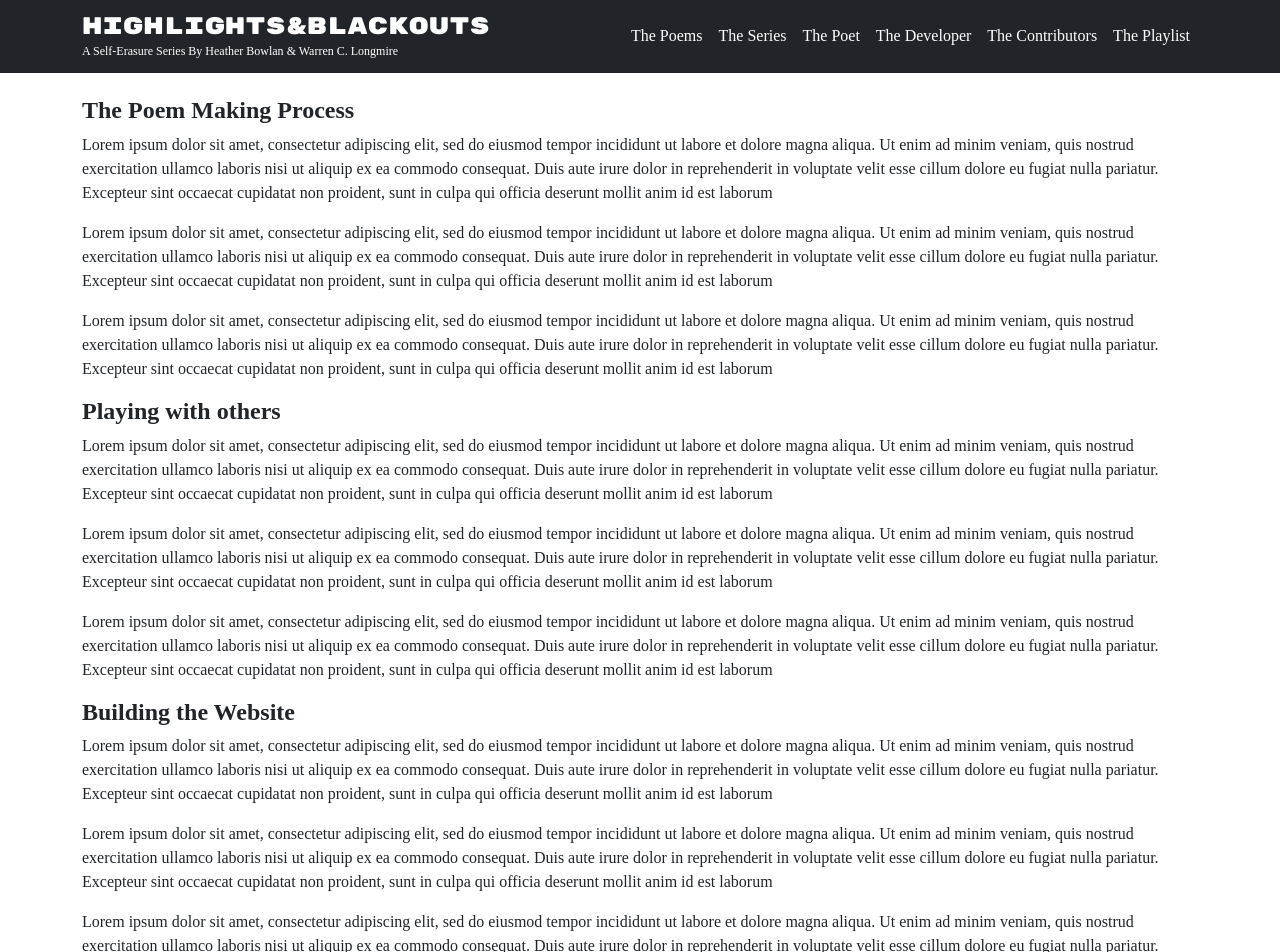
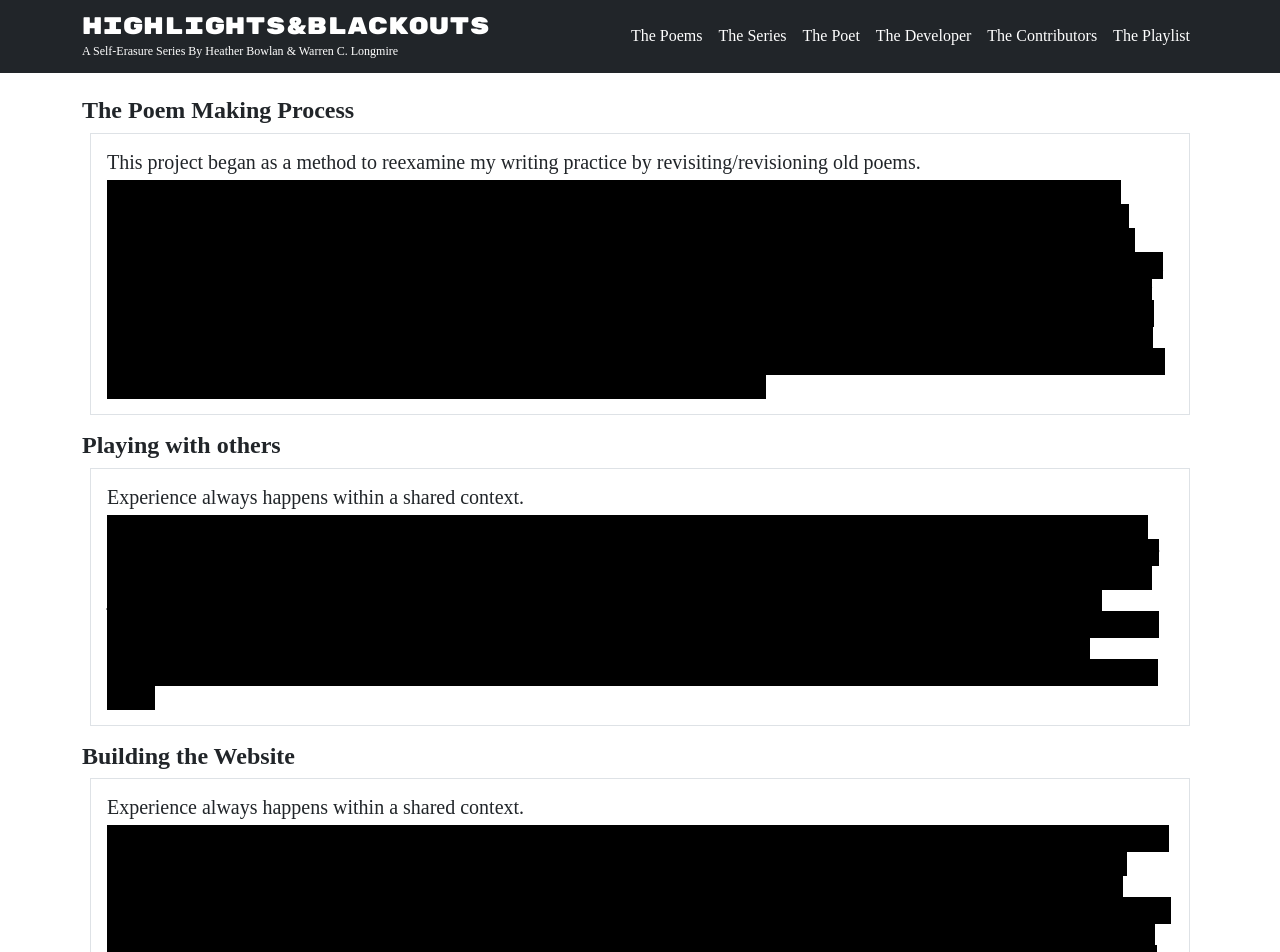
Before and after one commit to wlongmire/self-erasures, a Next.js app: page /series in a window 1280 px wide. Shown: the top 952 px of the page. Built offline with nearby package versions, Linux system fonts and the light colour scheme; a web font is replaced by a local one.

Commit message:
added the series.

```diff
--- a/pages/series.js
+++ b/pages/series.js
@@ -1,22 +1,42 @@
+import { BlockErase } from "../styles/styleHome"
+
 export default function seriesPage() {
     return(<>
-        <div id="poem">
+        <div id="poem" className="mb-3">
             <h1>The Poem Making Process</h1>
-            <p>Lorem ipsum dolor sit amet, consectetur adipiscing elit, sed do eiusmod tempor incididunt ut labore et dolore magna aliqua. Ut enim ad minim veniam, quis nostrud exercitation ullamco laboris nisi ut aliquip ex ea commodo consequat. Duis aute irure dolor in reprehenderit in voluptate velit esse cillum dolore eu fugiat nulla pariatur. Excepteur sint occaecat cupidatat non proident, sunt in culpa qui officia deserunt mollit anim id est laborum</p>
-            <p>Lorem ipsum dolor sit amet, consectetur adipiscing elit, sed do eiusmod tempor incididunt ut labore et dolore magna aliqua. Ut enim ad minim veniam, quis nostrud exercitation ullamco laboris nisi ut aliquip ex ea commodo consequat. Duis aute irure dolor in reprehenderit in voluptate velit esse cillum dolore eu fugiat nulla pariatur. Excepteur sint occaecat cupidatat non proident, sunt in culpa qui officia deserunt mollit anim id est laborum</p>
-            <p>Lorem ipsum dolor sit amet, consectetur adipiscing elit, sed do eiusmod tempor incididunt ut labore et dolore magna aliqua. Ut enim ad minim veniam, quis nostrud exercitation ullamco laboris nisi ut aliquip ex ea commodo consequat. Duis aute irure dolor in reprehenderit in voluptate velit esse cillum dolore eu fugiat nulla pariatur. Excepteur sint occaecat cupidatat non proident, sunt in culpa qui officia deserunt mollit anim id est laborum</p>
+            <div className="p-3 border m-2">
+                <h5>This project began as a method to reexamine my writing practice by revisiting/revisioning old poems.</h5>
+                <BlockErase className="first-child" link="pointer">It’s also very linked to an idea that I think resonates to most writers and (maybe) poets in particular – that a moment, a feeling, a sensation that changes you, is impossible to express in language. And yet as humans we need language as a framework to try to capture it or ever hope to share it.</BlockErase>
+                <BlockErase link="pointer">My source material for my poetry is made up of the moments that I don’t want to lose. Often not a literal experience, although that’s a starting point. But the feelings that linger, or even the details I wish I could remember and so fill in...</BlockErase>
+                <BlockErase link="pointer">Many of the original poems build up an accumulation of detail, while veering toward and away from narrative. I still have a deep love for maximal writing but these days I’ve also shifted into a different kind of openness, one that makes more room for silence. And so as I made my way back into poetry after a few years away I wanted to revisit this “finished” work and, essentially, un-finish it.</BlockErase>
+                <BlockErase link="pointer">I started by printing out my poems and practicing erasure the old-fashioned way, taking a Sharpie to my work. Then I took the opposite approach and highlighted words and phrases. I did this several times, printing out multiple copies  over a period of months and repeating the highlight/blackout process.</BlockErase>
+                <BlockErase link="pointer">The result has been poems that sometimes resembled their originals, albeit a pared-down version, or that tried to distill that source experience/moment or even turn it on its head.</BlockErase>
+            </div>
+
+
         </div>
-        <div id="colaborations">
+        <div id="colaborations" className="mb-3">
             <h1>Playing with others</h1>
-            <p>Lorem ipsum dolor sit amet, consectetur adipiscing elit, sed do eiusmod tempor incididunt ut labore et dolore magna aliqua. Ut enim ad minim veniam, quis nostrud exercitation ullamco laboris nisi ut aliquip ex ea commodo consequat. Duis aute irure dolor in reprehenderit in voluptate velit esse cillum dolore eu fugiat nulla pariatur. Excepteur sint occaecat cupidatat non proident, sunt in culpa qui officia deserunt mollit anim id est laborum</p>
-            <p>Lorem ipsum dolor sit amet, consectetur adipiscing elit, sed do eiusmod tempor incididunt ut labore et dolore magna aliqua. Ut enim ad minim veniam, quis nostrud exercitation ullamco laboris nisi ut aliquip ex ea commodo consequat. Duis aute irure dolor in reprehenderit in voluptate velit esse cillum dolore eu fugiat nulla pariatur. Excepteur sint occaecat cupidatat non proident, sunt in culpa qui officia deserunt mollit anim id est laborum</p>
-            <p>Lorem ipsum dolor sit amet, consectetur adipiscing elit, sed do eiusmod tempor incididunt ut labore et dolore magna aliqua. Ut enim ad minim veniam, quis nostrud exercitation ullamco laboris nisi ut aliquip ex ea commodo consequat. Duis aute irure dolor in reprehenderit in voluptate velit esse cillum dolore eu fugiat nulla pariatur. Excepteur sint occaecat cupidatat non proident, sunt in culpa qui officia deserunt mollit anim id est laborum</p>
+            <div className="p-3 border m-2">
+                <h5>Experience always happens within a shared context.</h5>
+                <BlockErase className="first-child" link="pointer">That’s what I kept returning to when I thought about how to share these poems after completing a few cycles of highlights and blackouts.</BlockErase>
+                <BlockErase link="pointer">I wondered about how I could explore and continue to challenge my perspective. And I thought it could be powerful to put these poems alongside other art and add another, non-verbal layer to the experience to bring out the formative emotion or to challenge it.</BlockErase>
+                <BlockErase link="pointer">So I began to reach out to friends, writers, and artists I followed on Instagram. The process, just like with the erasures, was very organic – sometimes I reached out to people based on specific photos or to request photos I remembered from our past. Sometimes I reached out to artists I admired and asked if they would contribute work to present with specific poems.</BlockErase>
+                <BlockErase link="pointer">And sometimes I shared my own photographs and let viewers draw their own conclusions about the connections.</BlockErase>
+                <BlockErase link="pointer">It's been an amazing experience to see these collaborations unfold, to expand my own understanding of what it means to be an artist, to resist the idea of one voice or one perfect poem and instead open the space to openly acknowledge the influence of others.</BlockErase>
+            </div>
         </div>
         <div id="tech_design">
             <h1>Building the Website</h1>
-            <p>Lorem ipsum dolor sit amet, consectetur adipiscing elit, sed do eiusmod tempor incididunt ut labore et dolore magna aliqua. Ut enim ad minim veniam, quis nostrud exercitation ullamco laboris nisi ut aliquip ex ea commodo consequat. Duis aute irure dolor in reprehenderit in voluptate velit esse cillum dolore eu fugiat nulla pariatur. Excepteur sint occaecat cupidatat non proident, sunt in culpa qui officia deserunt mollit anim id est laborum</p>
-            <p>Lorem ipsum dolor sit amet, consectetur adipiscing elit, sed do eiusmod tempor incididunt ut labore et dolore magna aliqua. Ut enim ad minim veniam, quis nostrud exercitation ullamco laboris nisi ut aliquip ex ea commodo consequat. Duis aute irure dolor in reprehenderit in voluptate velit esse cillum dolore eu fugiat nulla pariatur. Excepteur sint occaecat cupidatat non proident, sunt in culpa qui officia deserunt mollit anim id est laborum</p>
-            <p>Lorem ipsum dolor sit amet, consectetur adipiscing elit, sed do eiusmod tempor incididunt ut labore et dolore magna aliqua. Ut enim ad minim veniam, quis nostrud exercitation ullamco laboris nisi ut aliquip ex ea commodo consequat. Duis aute irure dolor in reprehenderit in voluptate velit esse cillum dolore eu fugiat nulla pariatur. Excepteur sint occaecat cupidatat non proident, sunt in culpa qui officia deserunt mollit anim id est laborum</p>
+            <div className="p-3 border m-2">
+                <h5>Experience always happens within a shared context.</h5>
+                <BlockErase className="first-child" link="pointer">TLorem ipsum dolor sit amet, consectetur adipiscing elit, sed do eiusmod tempor incididunt ut labore et dolore magna aliqua. Ut enim ad minim veniam, quis nostrud exercitation ullamco laboris nisi ut aliquip ex ea commodo consequat. Duis aute irure dolor in reprehenderit in voluptate velit esse cillum dolore eu fugiat nulla pariatur. Excepteur sint occaecat cupidatat non proident, sunt in culpa qui officia deserunt mollit anim id est laborum</BlockErase>
+                <BlockErase link="pointer">Lorem ipsum dolor sit amet, consectetur adipiscing elit, sed do eiusmod tempor incididunt ut labore et dolore magna aliqua. Ut enim ad minim veniam, quis nostrud exercitation ullamco laboris nisi ut aliquip ex ea commodo consequat. Duis aute irure dolor in reprehenderit in voluptate velit esse cillum dolore eu fugiat nulla pariatur. Excepteur sint occaecat cupidatat non proident, sunt in culpa qui officia deserunt mollit anim id est laborum</BlockErase>
+                <BlockErase link="pointer">Lorem ipsum dolor sit amet, consectetur adipiscing elit, sed do eiusmod tempor incididunt ut labore et dolore magna aliqua. Ut enim ad minim veniam, quis nostrud exercitation ullamco laboris nisi ut aliquip ex ea commodo consequat. Duis aute irure dolor in reprehenderit in voluptate velit esse cillum dolore eu fugiat nulla pariatur. Excepteur sint occaecat cupidatat non proident, sunt in culpa qui officia deserunt mollit anim id est laborum</BlockErase>
+                <BlockErase link="pointer">Lorem ipsum dolor sit amet, consectetur adipiscing elit, sed do eiusmod tempor incididunt ut labore et dolore magna aliqua. Ut enim ad minim veniam, quis nostrud exercitation ullamco laboris nisi ut aliquip ex ea commodo consequat. Duis aute irure dolor in reprehenderit in voluptate velit esse cillum dolore eu fugiat nulla pariatur. Excepteur sint occaecat cupidatat non proident, sunt in culpa qui officia deserunt mollit anim id est laborum</BlockErase>
+                <BlockErase link="pointer">Lorem ipsum dolor sit amet, consectetur adipiscing elit, sed do eiusmod tempor incididunt ut labore et dolore magna aliqua. Ut enim ad minim veniam, quis nostrud exercitation ullamco laboris nisi ut aliquip ex ea commodo consequat. Duis aute irure dolor in reprehenderit in voluptate velit esse cillum dolore eu fugiat nulla pariatur. Excepteur sint occaecat cupidatat non proident, sunt in culpa qui officia deserunt mollit anim id est laborum</BlockErase>
+            </div>
         </div>
+        <h1>Thank you for exploring and lingering with me!</h1>
     </>);
 }
--- a/styles/styleHome.js
+++ b/styles/styleHome.js
@@ -43,6 +43,26 @@ export const B = styled.span`
     text-decoration: ${props => props.link? 'underline':'inherit'};;
   }
 `
+
+export const BlockErase = styled.span`
+  color:black;
+  background:black;
+  margin: 5px 0;
+  padding: 5px;
+  transition: background-color 500ms;
+  cursor: ${props => props.link? 'pointer':'inherit'};
+
+  &.first-child {
+    padding: 5px 5px 5px 0;
+  }
+
+  &:hover {
+    color:black !important;
+    background:white;
+    text-decoration: none;
+  }
+`
+
 
 export const TreeCardGroup = styled.div`
     display:flex;
```
